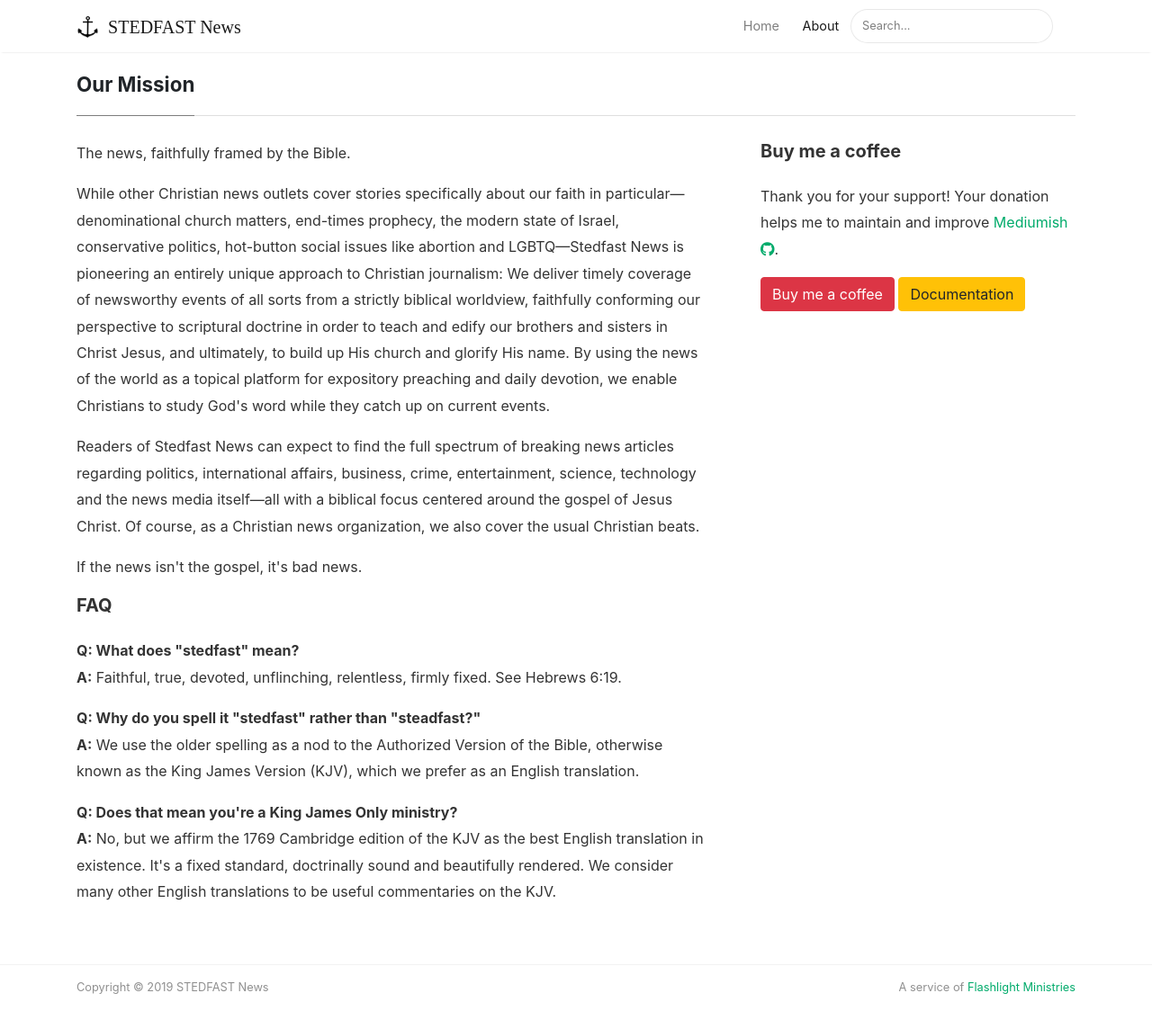
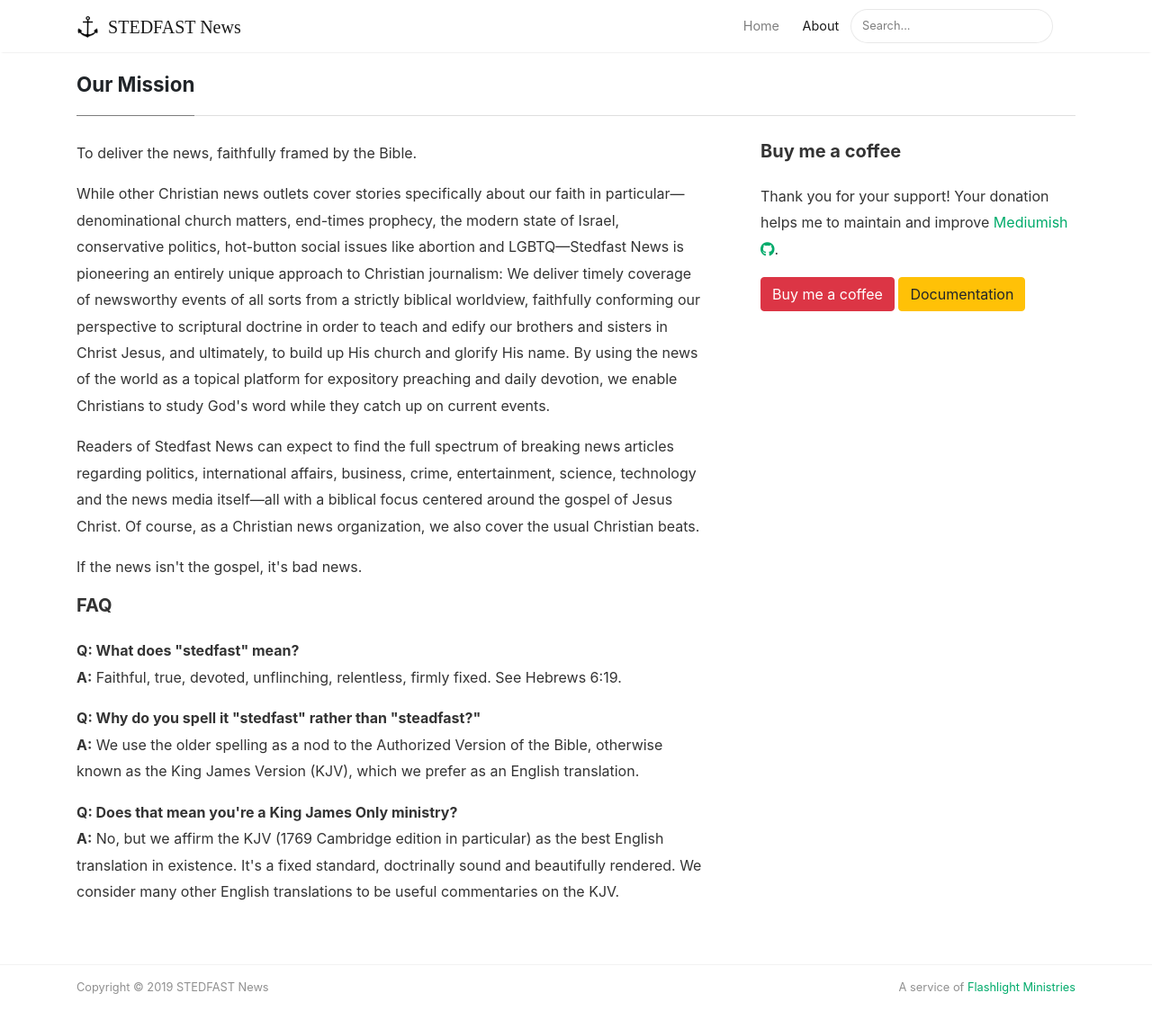
Before and after one commit to flashlightministries/stedfastnews, a Jekyll site: the page built from _pages/about.md, in a window 1280 px wide and 1182 px high. Shown: the top 1144 px of the window at 90% size. Built offline with Jekyll 4.4.1, drawn with Linux system fonts in a browser that asks for light colours; nearby versions of some CDN libraries.

Commit message:
Update about.md

```diff
--- a/_pages/about.md
+++ b/_pages/about.md
@@ -6,7 +6,7 @@ permalink: /about
 
 <div class="row justify-content-between">
 <div class="col-md-8 pr-5">
-  <p>The news, faithfully framed by the Bible.</p>
+  <p>To deliver the news, faithfully framed by the Bible.</p>
 
   <p>
     While other Christian news outlets cover stories specifically about our faith in particular&mdash;denominational church matters, end-times prophecy, the modern state of Israel, conservative politics, hot-button social issues like abortion and LGBTQ&mdash;Stedfast News is pioneering an entirely unique approach to Christian journalism: We deliver timely coverage of newsworthy events of all sorts from a strictly biblical worldview, faithfully conforming our perspective to scriptural doctrine in order to teach and edify our brothers and sisters in Christ Jesus, and ultimately, to build up His church and glorify His name. By using the news of the world as a topical platform for expository preaching and daily devotion, we enable Christians to study God's word while they catch up on current events.
@@ -32,7 +32,7 @@ permalink: /about
   <p>
     <b>Q: Does that mean you're a King James Only ministry?</b>
     <br>
-    <b>A:</b> No, but we affirm the 1769 Cambridge edition of the KJV as the best English translation in existence. It's a fixed standard, doctrinally sound and beautifully rendered. We consider many other English translations to be useful commentaries on the KJV.
+    <b>A:</b> No, but we affirm the KJV (1769 Cambridge edition in particular) as the best English translation in existence. It's a fixed standard, doctrinally sound and beautifully rendered. We consider many other English translations to be useful commentaries on the KJV.
   </p>
 </div>
 
```
